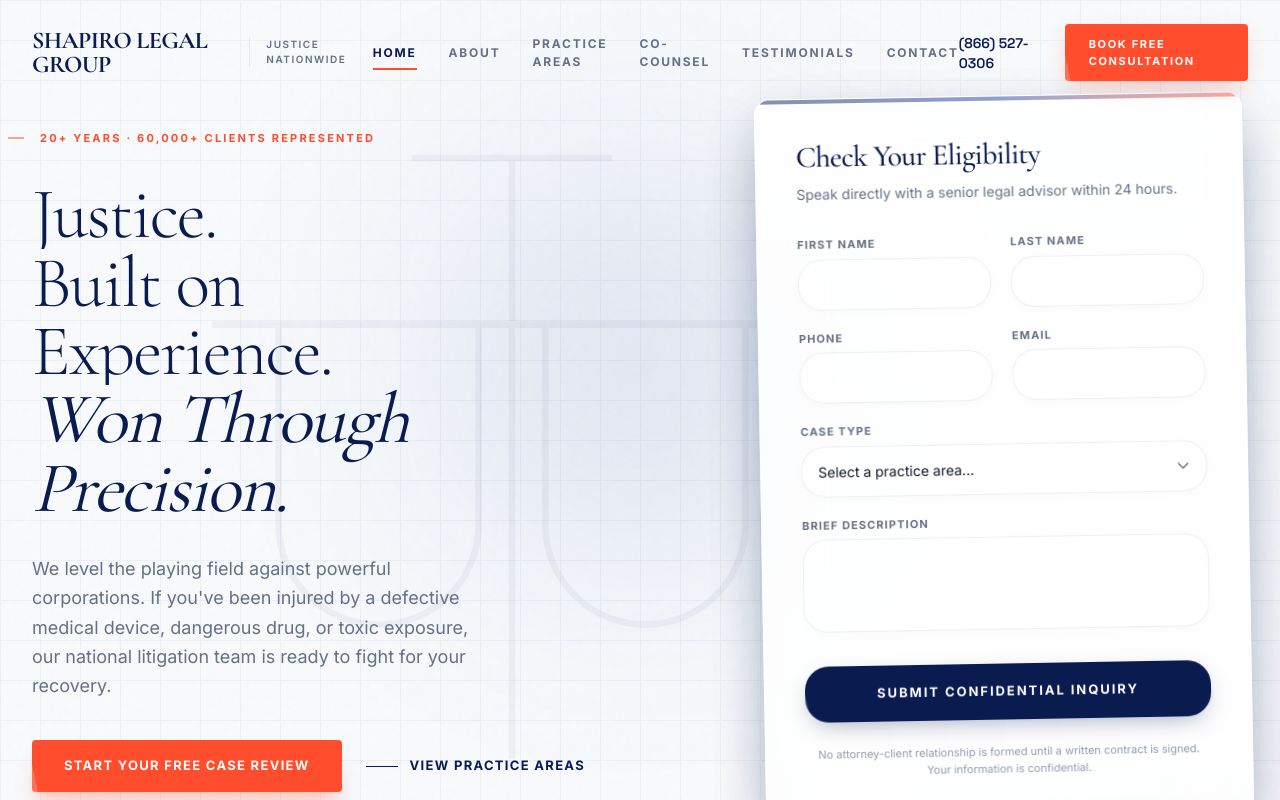
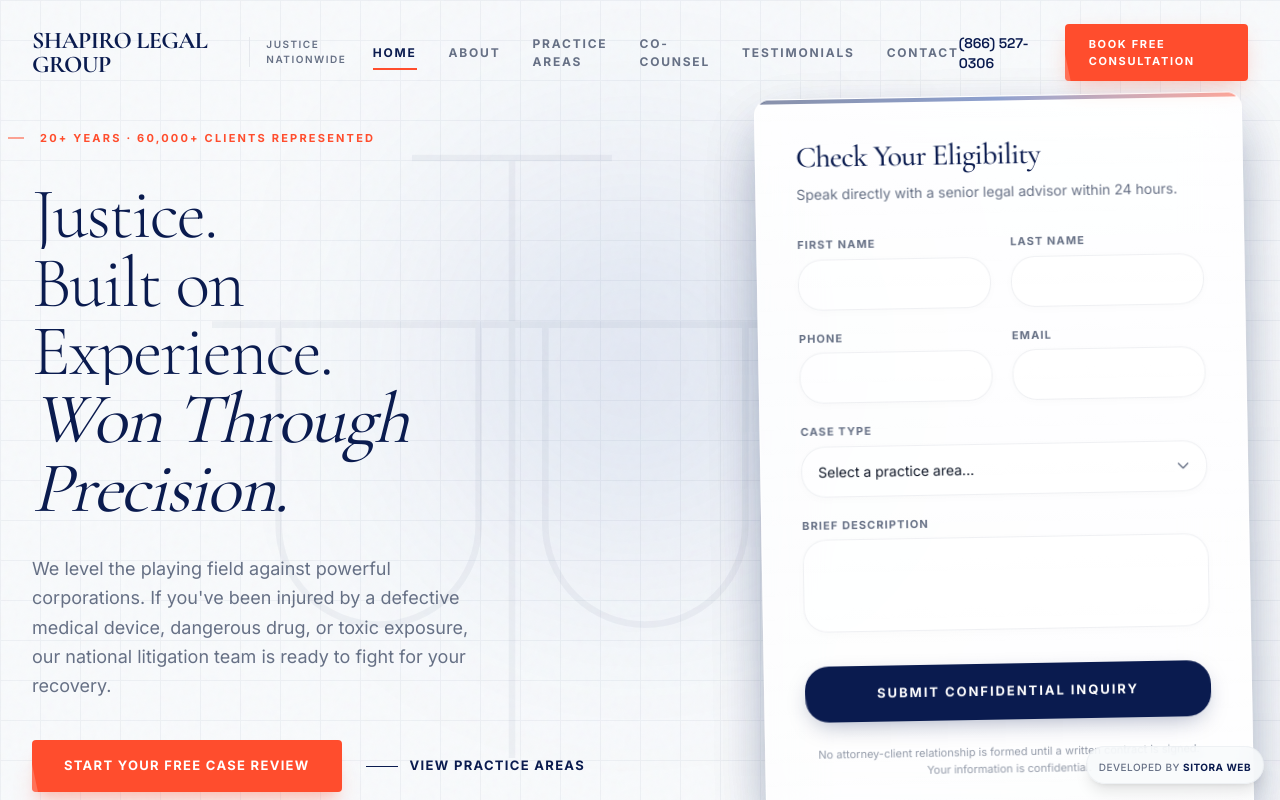
Before and after one commit to sitoraweb6-oss/Shapiro, a Next.js app: page / in a window 1280 px wide. Shown: the top 800 px of the page. Built offline with nearby package versions, Linux system fonts and the light colour scheme.

Commit message:
feat: add developer attribution and update layouts
- Introduce CoreAttribution component to site layout
- Update footer with agency credit
- Adjust sticky CTA positioning to avoid overlap
- Refactor error and not-found pages

```diff
--- /dev/null
+++ b/app/global-error.tsx
@@ -0,0 +1 @@
+"use client"; export default function GlobalError({ error, reset }: { error: Error & { digest?: string }, reset: () => void }) { return (<html><body><h2>Something went wrong!</h2><button onClick={() => reset()}>Try again</button></body></html>) }
--- a/app/layout.tsx
+++ b/app/layout.tsx
@@ -4,6 +4,7 @@
 import { SiteHeader } from '@/components/shared/site-header';
 import { SiteFooter } from '@/components/shared/site-footer';
 import { SmoothScroll } from '@/components/shared/smooth-scroll';
+import { CoreAttribution } from '@/components/core-attribution';
 
 const display = Cormorant_Garamond({
   subsets: ['latin'],
@@ -41,6 +42,7 @@
         <SiteHeader />
         <main>{children}</main>
         <SiteFooter />
+        <CoreAttribution />
       </body>
     </html>
   );
--- a/app/not-found.tsx
+++ /dev/null
@@ -1 +0,0 @@
-export default function NotFound() { return <div>404</div> }
--- /dev/null
+++ b/components/core-attribution.tsx
@@ -0,0 +1,22 @@
+'use client';
+
+// Core Attribution Component
+export function CoreAttribution() {
+  return (
+    <div className="fixed bottom-4 right-4 z-[100] hidden lg:block pointer-events-none">
+      <div className="bg-bg/80 backdrop-blur-md border border-border/50 px-3 py-1.5 rounded-full shadow-lg hover:shadow-[0_0_15px_rgba(255,77,45,0.15)] transition-shadow duration-300 pointer-events-auto">
+        <span className="text-[10px] uppercase tracking-wider text-muted font-medium">
+          Developed by{' '}
+          <a
+            href="https://sitora.org"
+            target="_blank"
+            rel="noopener noreferrer"
+            className="text-primary font-bold hover:text-accent transition-colors duration-300"
+          >
+            Sitora Web
+          </a>
+        </span>
+      </div>
+    </div>
+  );
+}
--- a/components/shared/site-footer.tsx
+++ b/components/shared/site-footer.tsx
@@ -52,7 +52,7 @@
         <div className="border-t border-white/10 pt-8 flex flex-col md:flex-row justify-between items-start md:items-center gap-6">
           <div className="text-white/50 text-[12px] space-y-2 max-w-3xl">
             <p>Past results do not guarantee future outcomes. The information on this website is for general information purposes only. Nothing on this site should be taken as legal advice for any individual case or situation. This information is not intended to create, and receipt or viewing does not constitute, an attorney-client relationship.</p>
-            <p>&copy; {new Date().getFullYear()} Shapiro Legal Group, PLLC. All rights reserved.</p>
+            <p>&copy; {new Date().getFullYear()} Shapiro Legal Group, PLLC. All rights reserved. | Developed by <a href="https://sitora.org" target="_blank" rel="noopener noreferrer" className="hover:text-white transition-colors">Sitora Web</a></p>
           </div>
           <div className="flex space-x-6">
             <Link href="#" className="text-white/50 hover:text-white transition-colors text-body-s">Privacy Policy</Link>
--- a/components/shared/sticky-cta.tsx
+++ b/components/shared/sticky-cta.tsx
@@ -31,7 +31,7 @@
           animate={{ y: 0, opacity: 1 }}
           exit={{ y: 100, opacity: 0 }}
           transition={{ duration: 0.4, ease: "easeOut" }}
-          className="fixed bottom-6 right-6 z-40 hidden md:flex"
+          className="fixed bottom-16 right-6 z-40 hidden md:flex items-center gap-4"
         >
           <div className="bg-surface shadow-glass rounded-full p-2 flex items-center border border-border">
             <a
@@ -70,7 +70,7 @@
           </a>
           <Link
             href="#contact"
-            className="flex-1 bg-accent text-white py-3 rounded-sm font-semibold text-center"
+            className="flex-1 bg-accent text-white py-3 rounded-sm font-semibold text-center flex items-center justify-center"
           >
             Book Free Review
           </Link>
```
